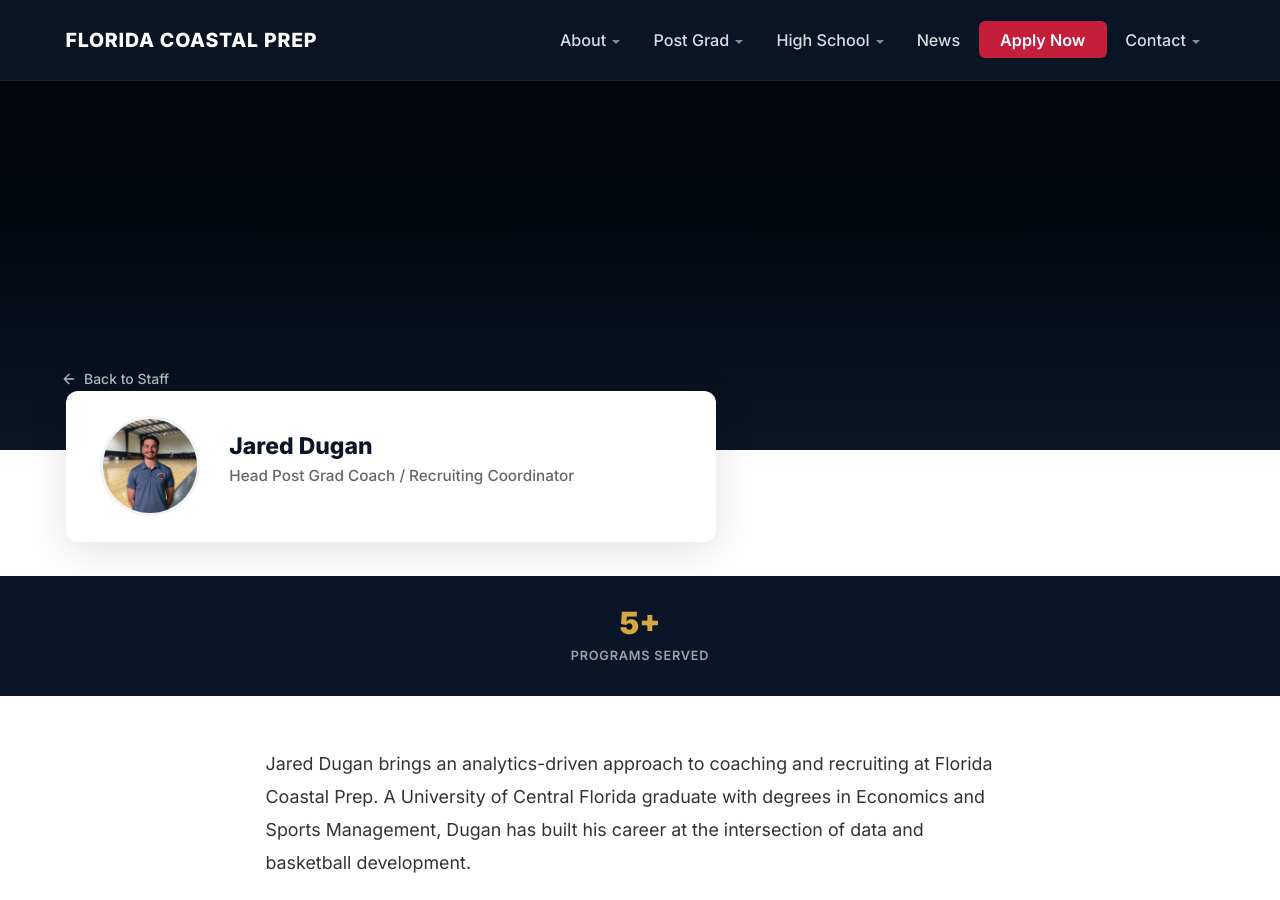
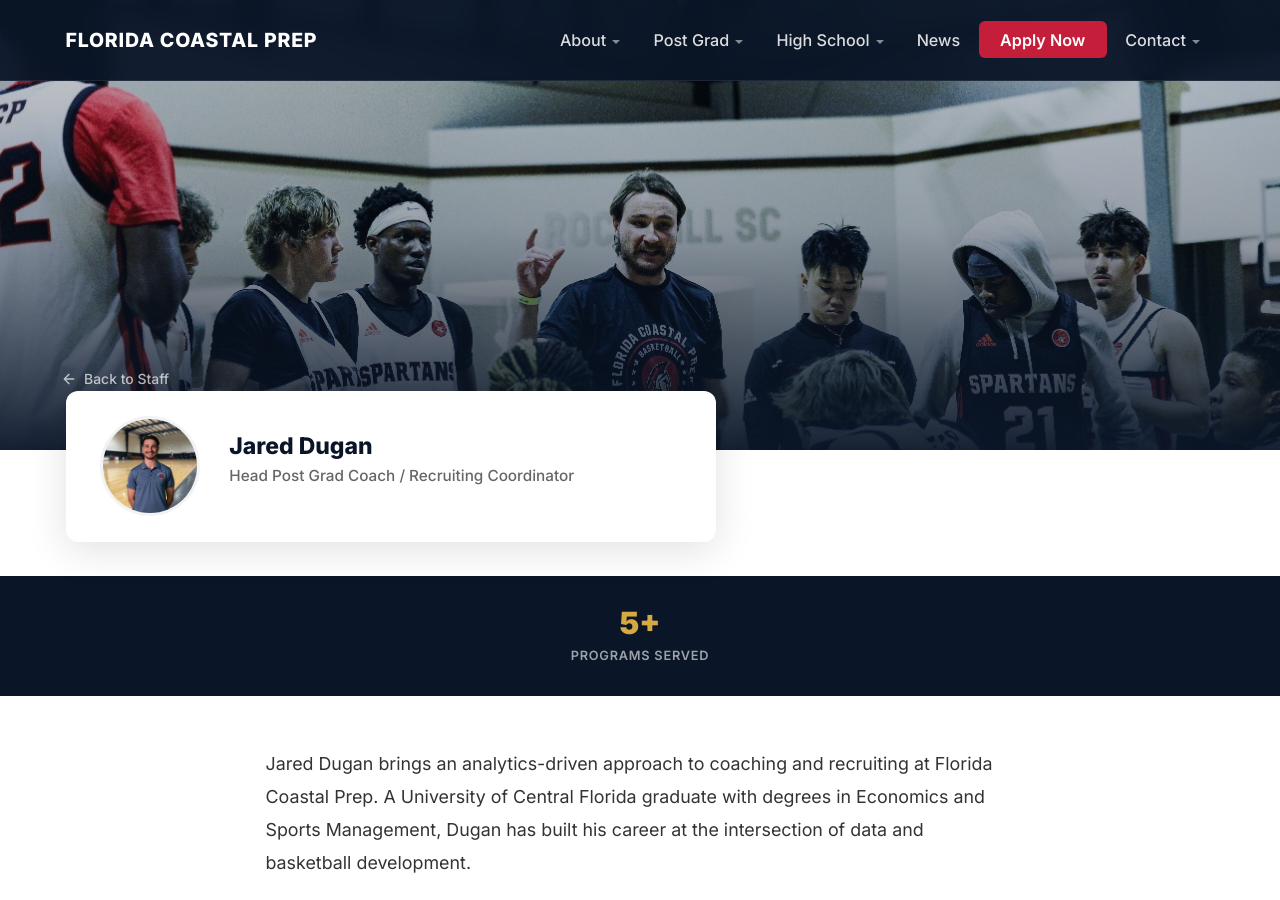
Before and after one commit to CoachD23/fcp-jekyll-site, a Jekyll site: the page built from coaches/jared-dugan.md, in a window 1280 px wide and 900 px high. Built offline with Jekyll 4.4.1, drawn with Linux system fonts in a browser that asks for light colours; a script that is not in the unit is left out.

Commit message:
fix: add action photo IMG_7455 for Jared Dugan hero

```diff
--- a/_data/staff.yml
+++ b/_data/staff.yml
@@ -104,7 +104,7 @@
   section: "coaching"
   badge: ""
   image: "/assets/images/coaches/jared-dugan.jpg"
-  action_image: ""
+  action_image: "/assets/images/coaches/jared-dugan-action2.jpeg"
   hero_position: ""
   bio: "UCF graduate (Economics, Sports Management). NBA skills trainer at IMPACT Academy in Las Vegas working with Bam Adebayo. Previously: Scouting Director at Hoop Brothers, analytics with UCF and Stetson, advanced scout with Indiana Fever."
   bio_extended: |
```
Also changed, not shown: assets/images/coaches/jared-dugan-action2.jpeg (added).
